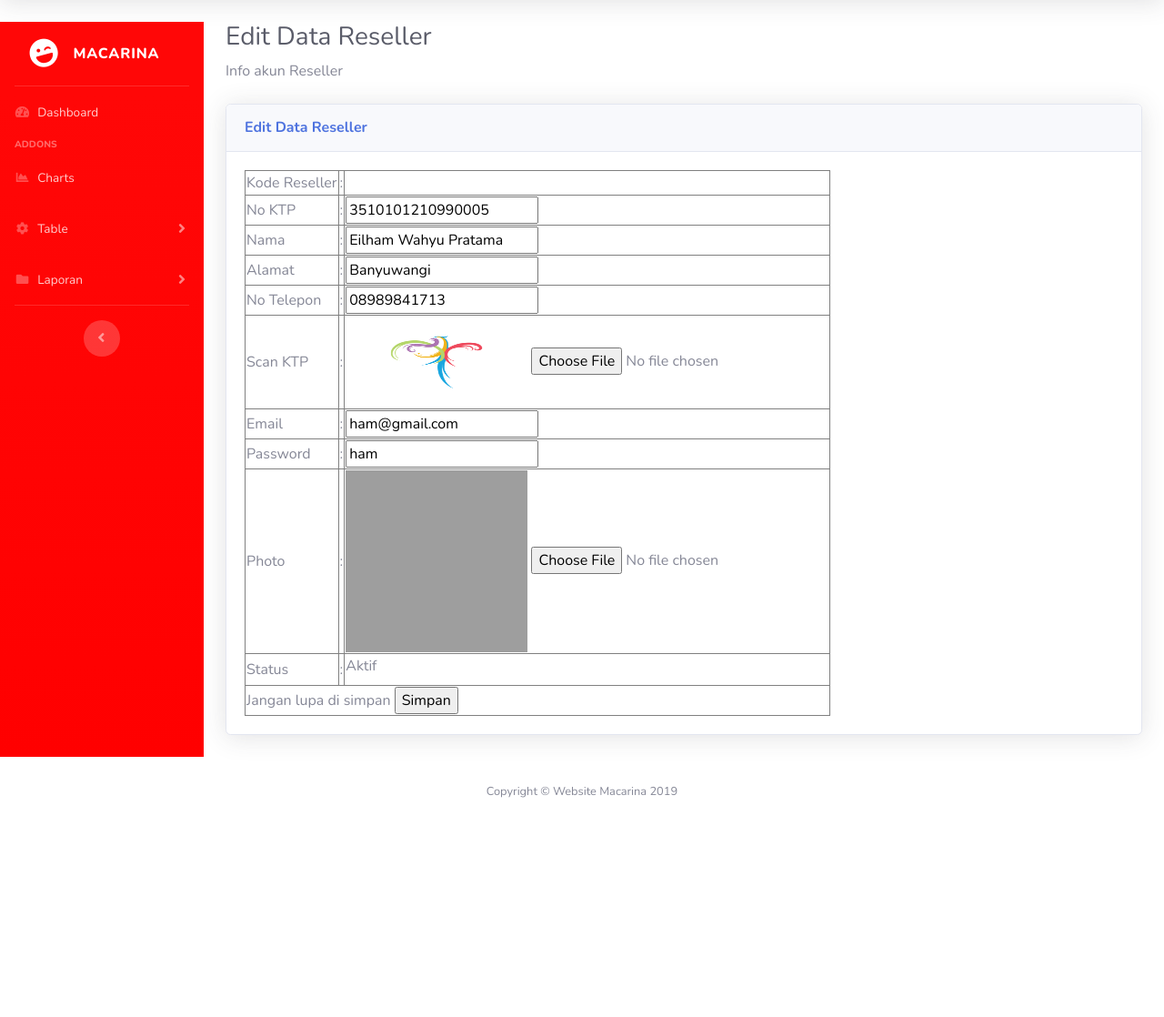
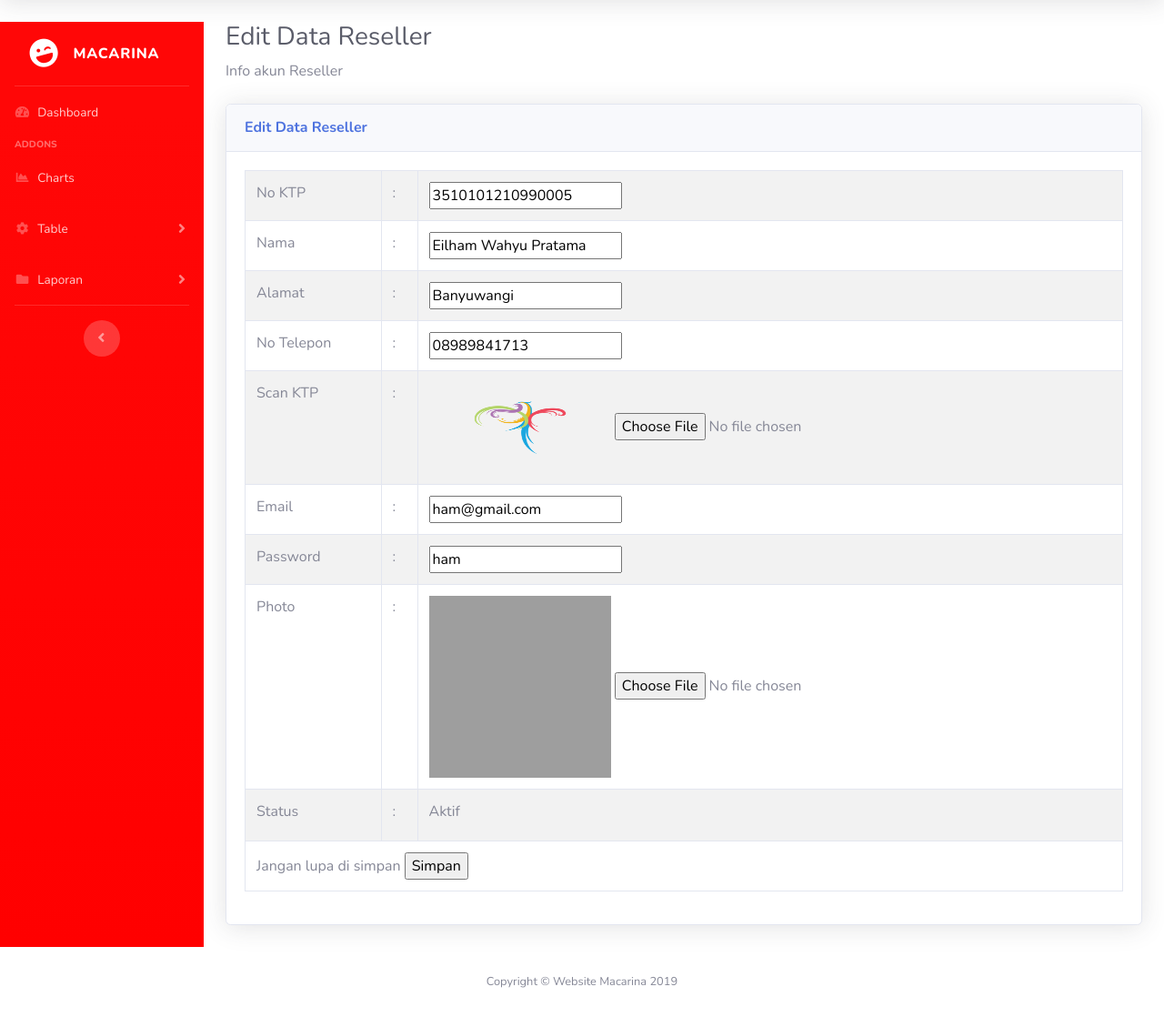
Before and after one commit to anjualiciajohan/Macarina, a PHP site: page /admin/reseller/detReseller.php?txt_idrsl=5 in a window 1280 px wide. Shown: the part 70-1188 px from the top of the page at 91% size. Before the commit the page ends 947 px from the top, so only its background shows below. Run offline with PHP 8.4, Linux system fonts and the light colour scheme; data comes from the database, SQL or seed files in the repository; grey boxes are pictures that could not be loaded.

Commit message:
Update detReseller.php

```diff
--- a/admin/reseller/detReseller.php
+++ b/admin/reseller/detReseller.php
@@ -58,12 +58,7 @@ include_once "../config/side.php";
 
           ?>
             <form method ="POST" action="editReseller.php" enctype="multipart/form-data">
-                <table border="1">
-                <tr>
-                        <td>Kode Reseller</td>
-                        <td>:</td>
-                        <td><input type="hidden" name="txt_idrsl" value="<?php echo $data['id_reseller'] ?>"></td>
-                    </tr>
+                <table border="1" class="table table-striped table-bordered table-hover">
                     <tr>
                         <td>No KTP</td>
                         <td>:</td>
```
